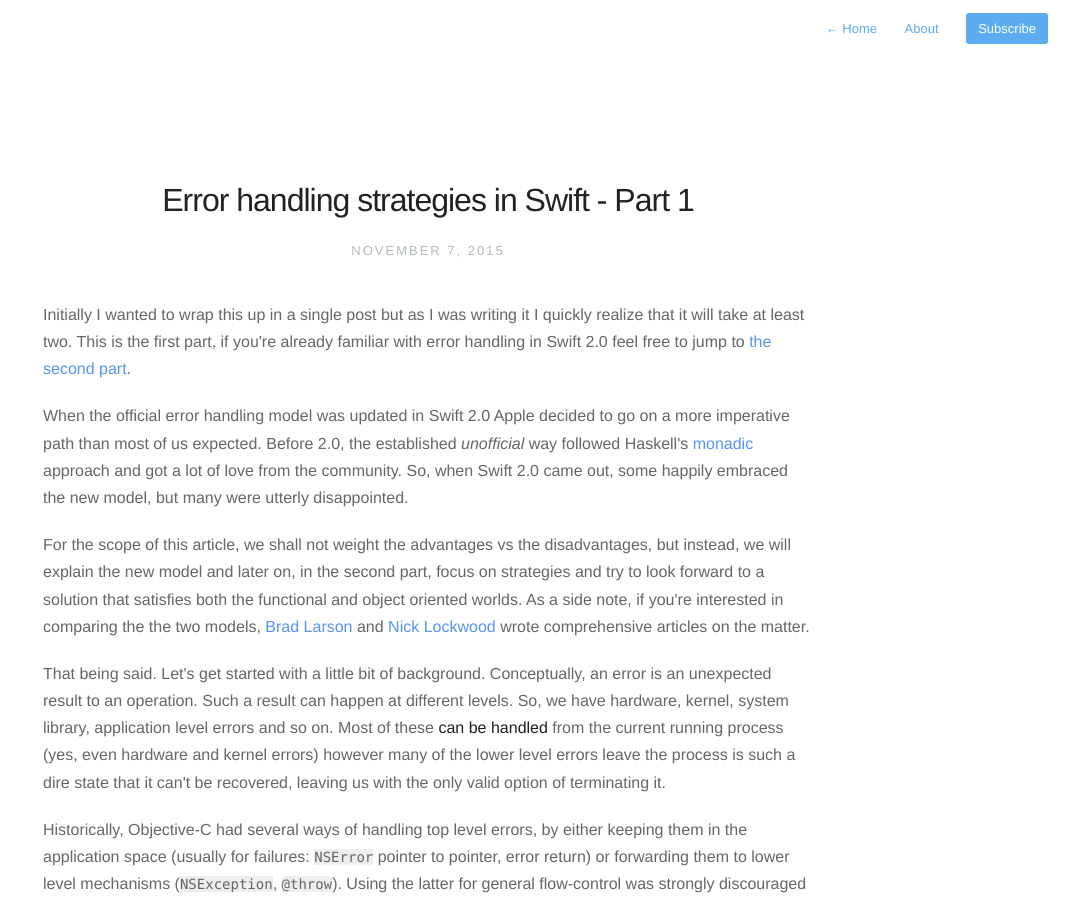
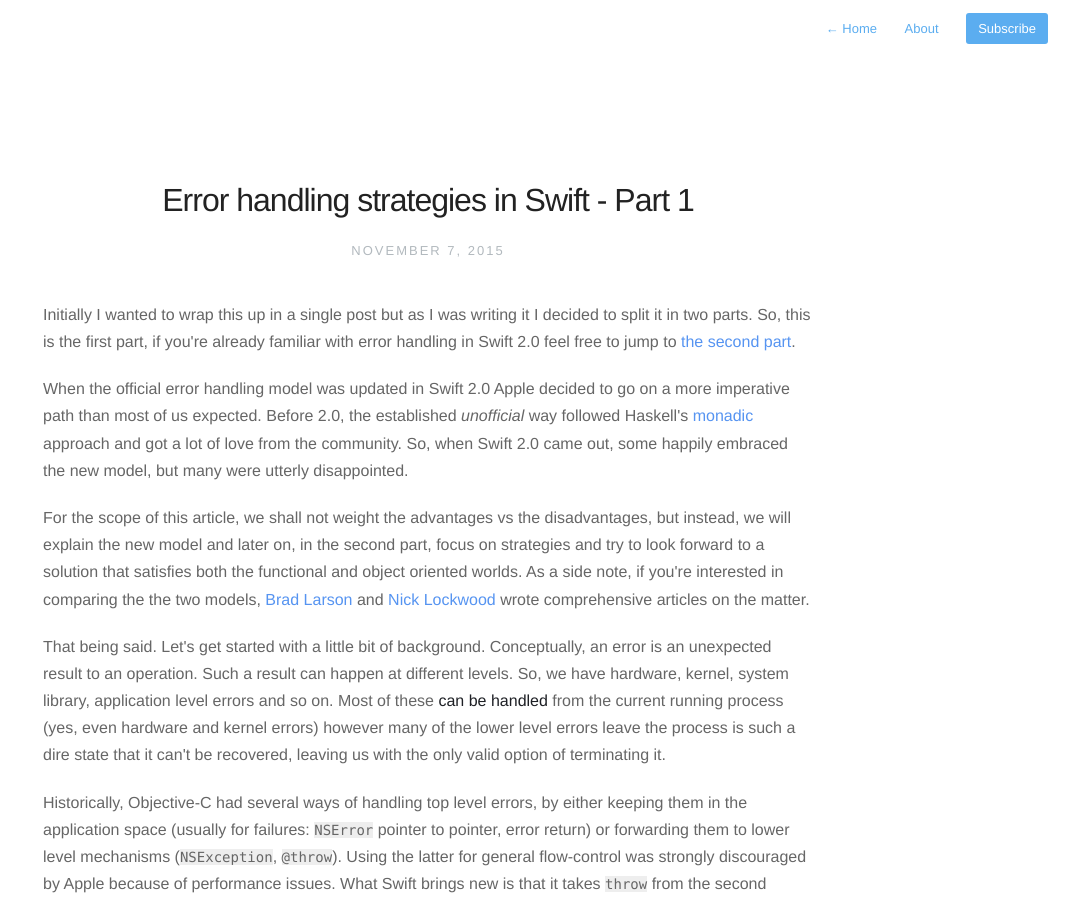
Before and after one commit to valentinradu/valentinradu.github.io, a Jekyll site: the page built from _posts/2015-11-08-error-handling-strategies-in-swift-part-1.md, in a window 1280 px wide and 900 px high. Shown: the whole window, without its empty margins (212-1280 px from the left). Built offline with Jekyll 4.4.1, drawn with Linux system fonts in a browser that asks for light colours; nearby versions of some CDN libraries; comment, search, counter and statistics services are not loaded.

Commit message:
Small wording change

```diff
--- a/_posts/2015-11-08-error-handling-strategies-in-swift-part-1.md
+++ b/_posts/2015-11-08-error-handling-strategies-in-swift-part-1.md
@@ -12,7 +12,7 @@ tags:
 - swift lang
 ---
 
-Initially I wanted to wrap this up in a single post but as I was writing it I quickly realize that it will take at least two. This is the first part, if you're already familiar with error handling in Swift 2.0 feel free to jump to [the second part](http://cocoaexposed.com/2015/error-handling-strategies-in-swift-part-2).
+Initially I wanted to wrap this up in a single post but as I was writing it I decided to split it in two parts. So, this is the first part, if you're already familiar with error handling in Swift 2.0 feel free to jump to [the second part](http://cocoaexposed.com/2015/error-handling-strategies-in-swift-part-2).
 
 When the official error handling model was updated in Swift 2.0 Apple decided to go on a more imperative path than most of us expected. Before 2.0, the established *unofficial* way followed Haskell's [monadic](https://en.wikipedia.org/wiki/Monad_%28functional_programming%29) approach and got a lot of love from the community. So, when Swift 2.0 came out, some happily embraced the new model, but many were utterly disappointed.
 
```
Also changed, not shown: _posts/2015-11-11-error-handling-strategies-in-swift-part-2.md (+1 -1 lines).
